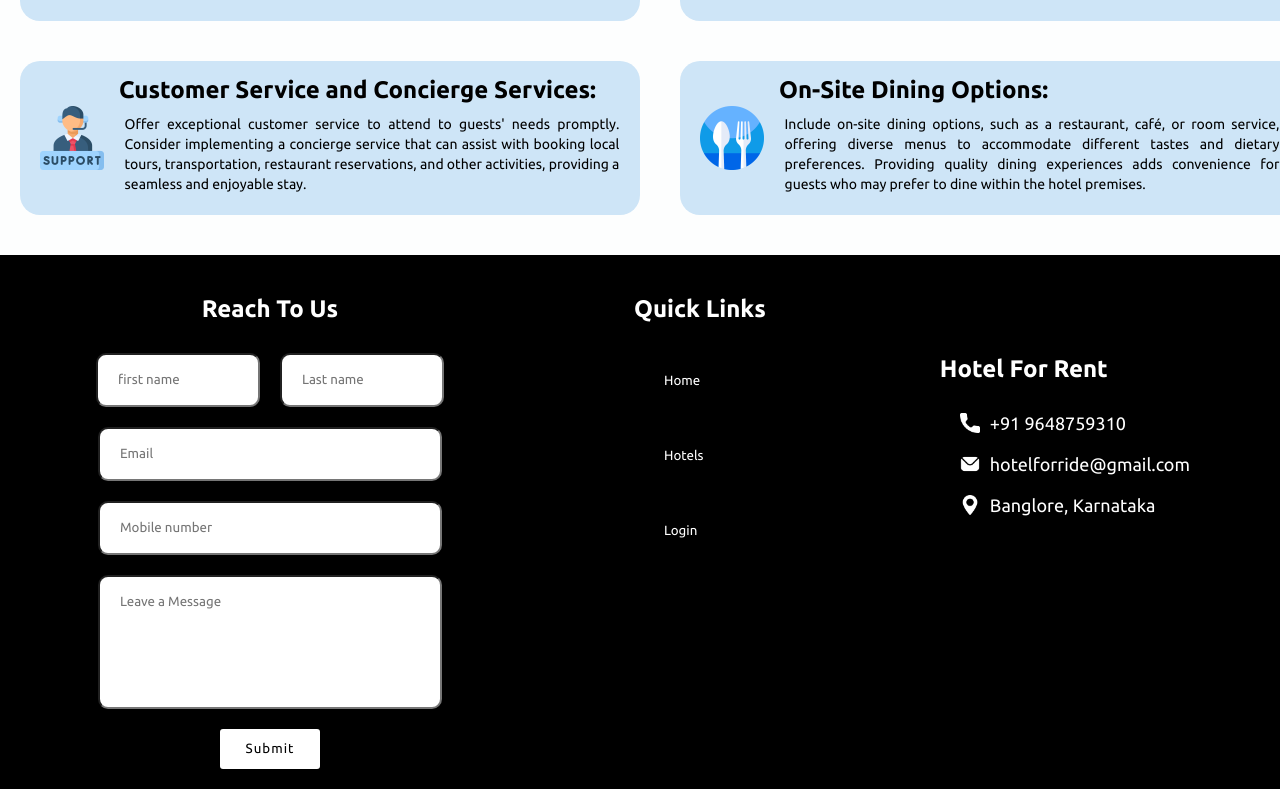
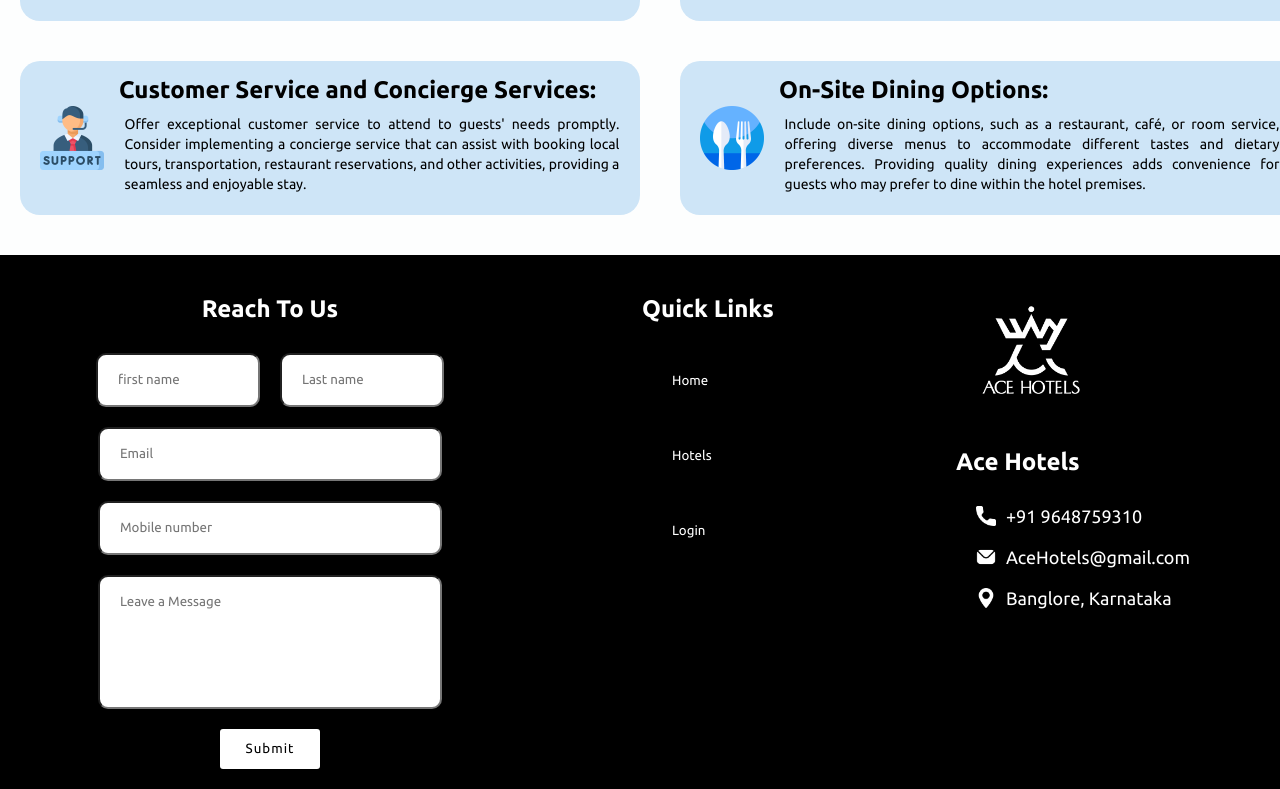
Before and after one commit to puneeth037h/hotel-booking-project, a React (Create React App) app: page / in a window 1280 px wide. Shown: the part 1156-1945 px from the top of the page. Built offline with nearby package versions, Linux system fonts and the light colour scheme.

Commit message:
footer logo

```diff
--- a/src/components/Footer/Footer.css
+++ b/src/components/Footer/Footer.css
@@ -64,8 +64,8 @@
 
 
 .our-details{
-    padding: 50px;
-    margin: 10px;
+    padding: 0px 50px 50px 50px;
+    margin: 0px 10px 10px 10px;
 }
 
 .details{
@@ -111,3 +111,6 @@
     box-shadow: 3px 3px 10px #efefef, -3px -3px 10px #eae4e4;
     transform: translateY(-2px);
 }
+.footerlogo{
+    height: 150px;
+}
--- a/src/components/Footer/Footer.js
+++ b/src/components/Footer/Footer.js
@@ -6,6 +6,7 @@ import { useEffect } from 'react'
 import callicon from '../../Assets/icons1/call.png'
 import locationicon from '../../Assets/icons1/location.png'
 import emailicon from '../../Assets/icons1/mail.png'
+import acewhitelogo from '../../Assets/images/ace hotel white.png'
 
 function Footer(){
     const ScrollToTopOnMount = () => {
@@ -56,9 +57,10 @@ function Footer(){
             </div>
 
             <div className='our-details'>
-                <h2>Hotel For Rent</h2>
+                <img className='footerlogo' src={acewhitelogo}></img>
+                <h2>Ace Hotels</h2>
                 <div className='details'> <img src={callicon} alt="mobileno" height={20} />+91 9648759310 </div>
-                <div className='details'> <img src={emailicon} alt="email" height={20} /> hotelforride@gmail.com  </div>
+                <div className='details'> <img src={emailicon} alt="email" height={20} /> AceHotels@gmail.com  </div>
                 <div className='details'> <img src={locationicon} alt="location" height={20} /> Banglore, Karnataka</div>
             </div>
             <Outlet></Outlet>
```
